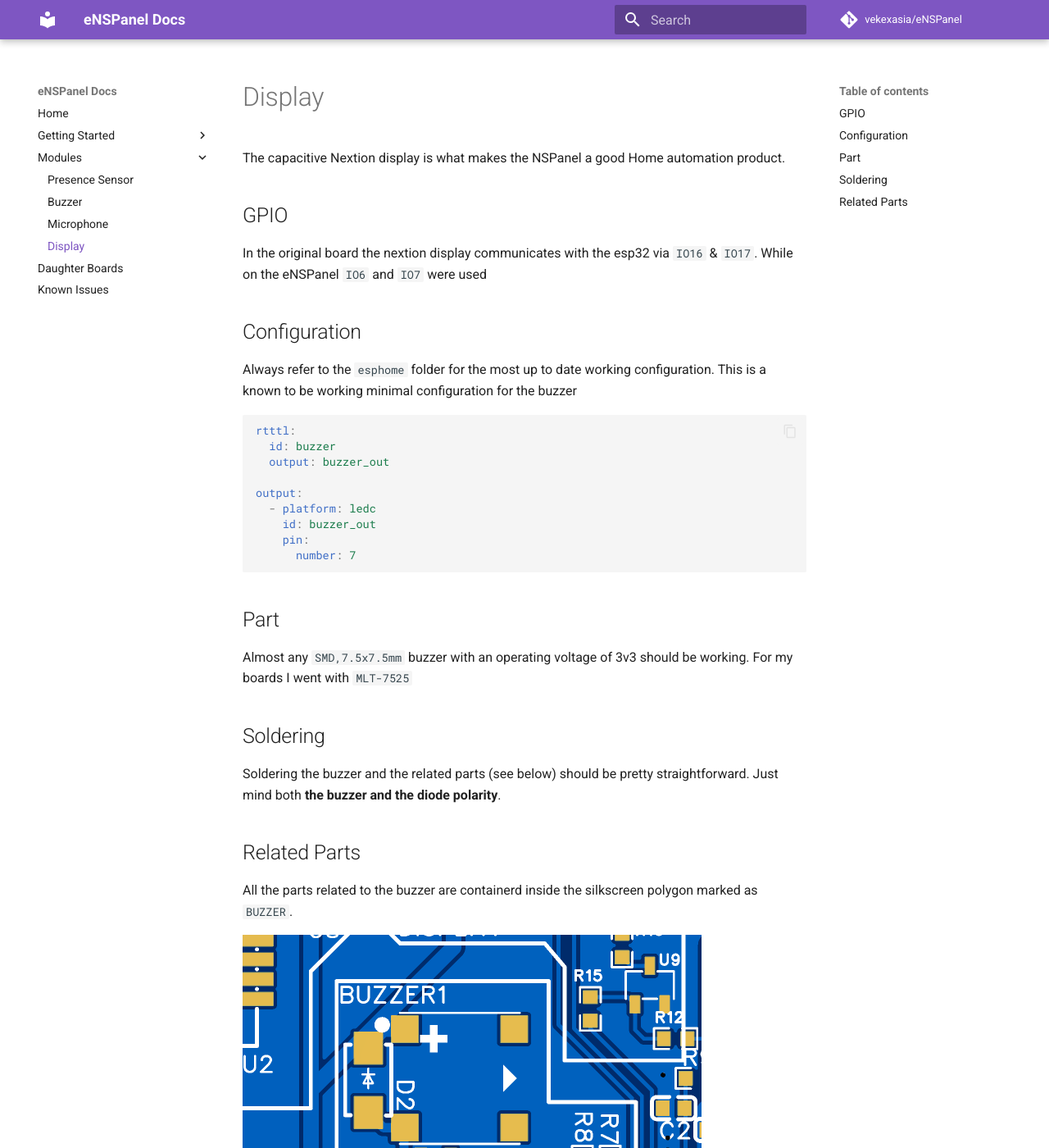
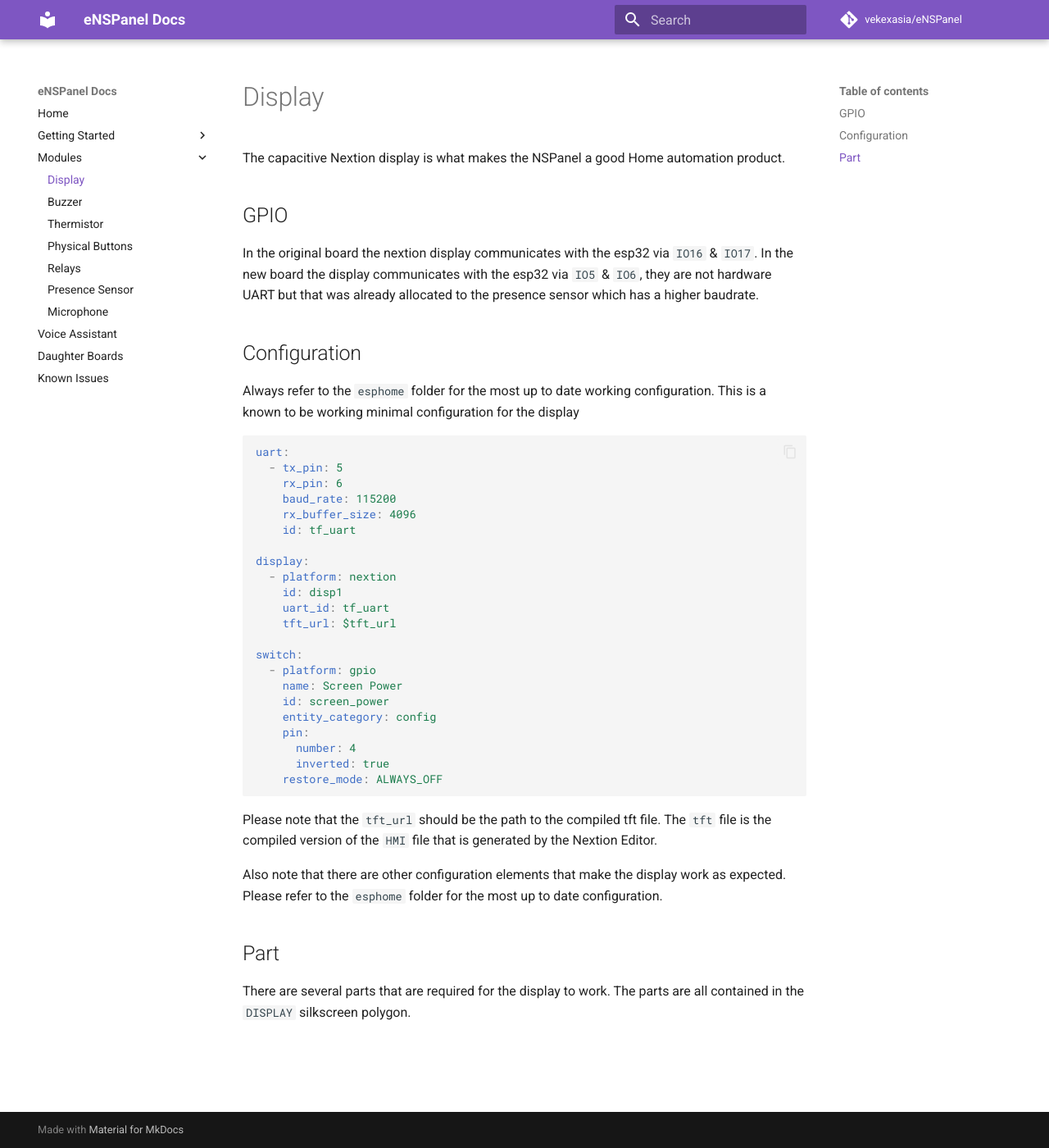
Before and after one commit to vekexasia/eNSPanel, an MkDocs documentation site: the page built from docs/modules/display.md, in a window 1280 px wide and 1400 px high. Shown: the whole window at 82% size. Built offline with MkDocs 1.6.1 and Material for MkDocs 9.7.7, drawn with Linux system fonts in a browser that asks for light colours; comment, search, counter and statistics services are not loaded; some of the changed text lies outside the part shown.

Commit message:
:docs still fixing some docs

````diff
--- a/docs/modules/display.md
+++ b/docs/modules/display.md
@@ -2,36 +2,42 @@
 
 ## GPIO
 
-In the original board the nextion display communicates with the esp32 via `IO16` & `IO17`. While on the eNSPanel `IO6` and `IO7` were used
+In the original board the nextion display communicates with the esp32 via `IO16` & `IO17`. In the new board the display communicates with the esp32 via `IO5` & `IO6`, they are not hardware UART but that was already allocated to the presence sensor which has a higher baudrate.
 
 ## Configuration
 
-Always refer to the `esphome` folder for the most up to date working configuration. This is a known to be working minimal configuration for the buzzer
+Always refer to the `esphome` folder for the most up to date working configuration. This is a known to be working minimal configuration for the display
 
 ```yaml
 
-rtttl:
-  id: buzzer
-  output: buzzer_out
+uart:
+  - tx_pin: 5
+    rx_pin: 6
+    baud_rate: 115200
+    rx_buffer_size: 4096
+    id: tf_uart
 
-output:
-  - platform: ledc
-    id: buzzer_out
+display:
+  - platform: nextion
+    id: disp1
+    uart_id: tf_uart
+    tft_url: $tft_url
+
+switch:
+  - platform: gpio
+    name: Screen Power
+    id: screen_power
+    entity_category: config
     pin:
-      number: 7
+      number: 4
+      inverted: true
+    restore_mode: ALWAYS_OFF
 ```
+
+Please note that the `tft_url` should be the path to the compiled tft file. The `tft` file is the compiled version of the `HMI` file that is generated by the Nextion Editor.
+
+Also note that there are other configuration elements that make the display work as expected. Please refer to the `esphome` folder for the most up to date configuration.
 
 ## Part
 
-Almost any `SMD,7.5x7.5mm` buzzer with an operating voltage of 3v3 should be working. For my boards I went with `MLT-7525`
-
-## Soldering
-
-Soldering the buzzer and the related parts (see below) should be pretty straightforward. Just mind both **the buzzer and the diode polarity**.
-## Related Parts
-
-All the parts related to the buzzer are containerd inside the silkscreen polygon marked as `BUZZER`.
-
-![buzzer-parts.png](../images/buzzer-parts.png)
-
-Wish you to not slot the buzzer for whatever reason you can skip soldering all the components included in that region.
+There are several parts that are required for the display to work. The parts are all contained in the `DISPLAY` silkscreen polygon.
--- a/mkdocs.yml
+++ b/mkdocs.yml
@@ -21,9 +21,13 @@
     - Soldering: soldering.md
     - First firmware flash: flashing.md
   - Modules:
+    - Display: modules/display.md
+    - Buzzer: modules/buzzer.md
+    - Thermistor: modules/thermistor.md
+    - Physical Buttons: modules/buttons.md
+    - Relays: modules/relays.md
     - Presence Sensor: modules/presence.md
-    - Buzzer: modules/buzzer.md
     - Microphone: modules/microphone.md
-    - Display: modules/display.md
+  - Voice Assistant: microwakeword.md
   - Daughter Boards: daughter.md
   - Known Issues: known-issues.md
````
Also changed, not shown: docs/microwakeword.md (added, +42 -0 lines), docs/modules/buttons.md (added, +29 -0 lines), docs/modules/relays.md (added, +56 -0 lines), docs/modules/thermistor.md (added, +51 -0 lines), 1 other file.
